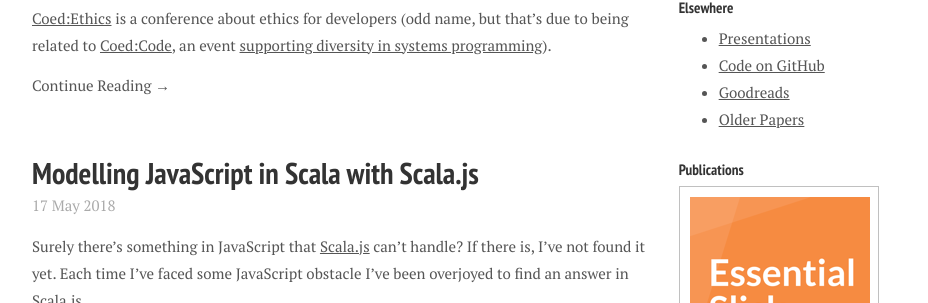
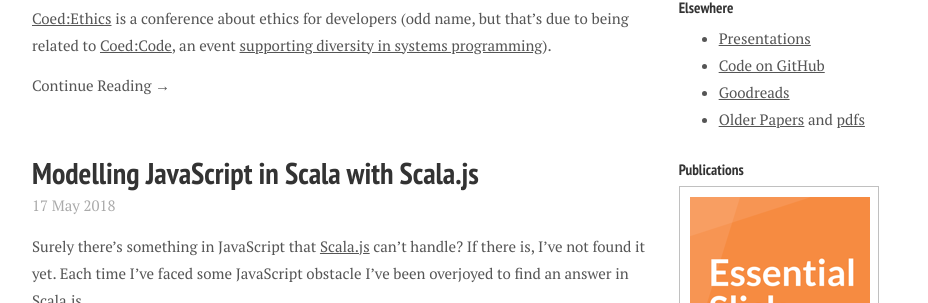
Before and after one commit to d6y/richard.dallaway.com, a Jekyll site: the page built from index.html, in a window 1280 px wide and 900 px high, scrolled down 321 px. Shown: the part 151-454 px from the top of the window, without its empty margins (138-1066 px from the left). Built offline with Jekyll 4.4.1, drawn with Linux system fonts in a browser that asks for light colours; nearby versions of some CDN libraries; some web fonts are replaced.

Commit message:
found a few more PDFs

```diff
--- a/_includes/sidebar.html
+++ b/_includes/sidebar.html
@@ -33,7 +33,7 @@
   <li><a href="https://speakerdeck.com/u/d6y">Presentations</a></li>
   <li><a href="https://github.com/d6y">Code on GitHub</a></li>
   <li><a href="https://www.goodreads.com/review/list/4761202-richard?shelf=currently-reading">Goodreads</a></li>
-  <li><a href="https://scholar.google.co.uk/citations?hl=en&user=jtH4v_sAAAAJ&view_op=list_works">Older Papers</a></li>
+  <li><a href="https://scholar.google.co.uk/citations?hl=en&user=jtH4v_sAAAAJ&view_op=list_works">Older Papers</a> and <a href="/pdf">pdfs</a></li>
 </ul>
 
 
```
